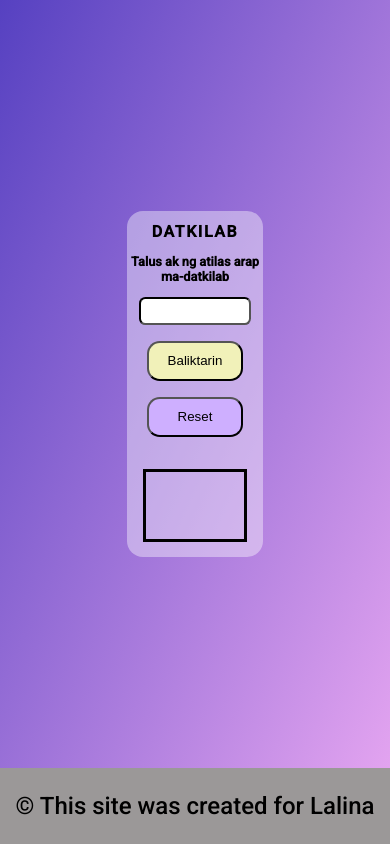
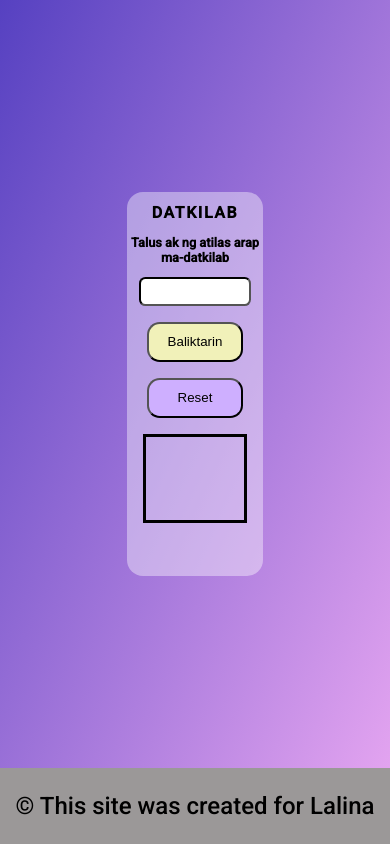
Before and after one commit to joules24/reverse-a-word, a plain HTML site: page index.html in a window 390 px wide. Drawn offline with Linux system fonts and the light colour scheme.

Commit message:
fixed media queries on mobile sizes v.2

```diff
--- a/style.css
+++ b/style.css
@@ -26,7 +26,7 @@ body {
 #container {
     margin: auto;
     width: 35%;
-    height: 50%;
+    min-height: 50%;
     text-align: center;
     background-color: rgba(255, 254, 254, 0.4);
     border-radius: 1rem;
@@ -44,7 +44,7 @@ h3 {
 #atilas-container {
     margin: 3rem 1rem;
     border: 3px solid black;
-    height: 6rem;
+    min-height: 6rem;
 }
 
 .atilas {
@@ -113,7 +113,12 @@ footer {
     .atilas {
         font-size: 2.4rem;
         letter-spacing: 0.1rem;
+    }
 
+
+    #atilas-container {
+        margin: 2rem 1rem;
+        min-height: 4rem;
     }
 }
 
@@ -137,12 +142,12 @@ footer {
     }
 
     #atilas-container {
-        margin: 2rem 1rem;
+        margin: 1rem 1rem;
         padding: 0.6rem 0;
-        height: 3rem;
+        height: 2rem;
     }
 
     #container {
-        height: 45%;
+        height: 50%;
     }
 }
```
